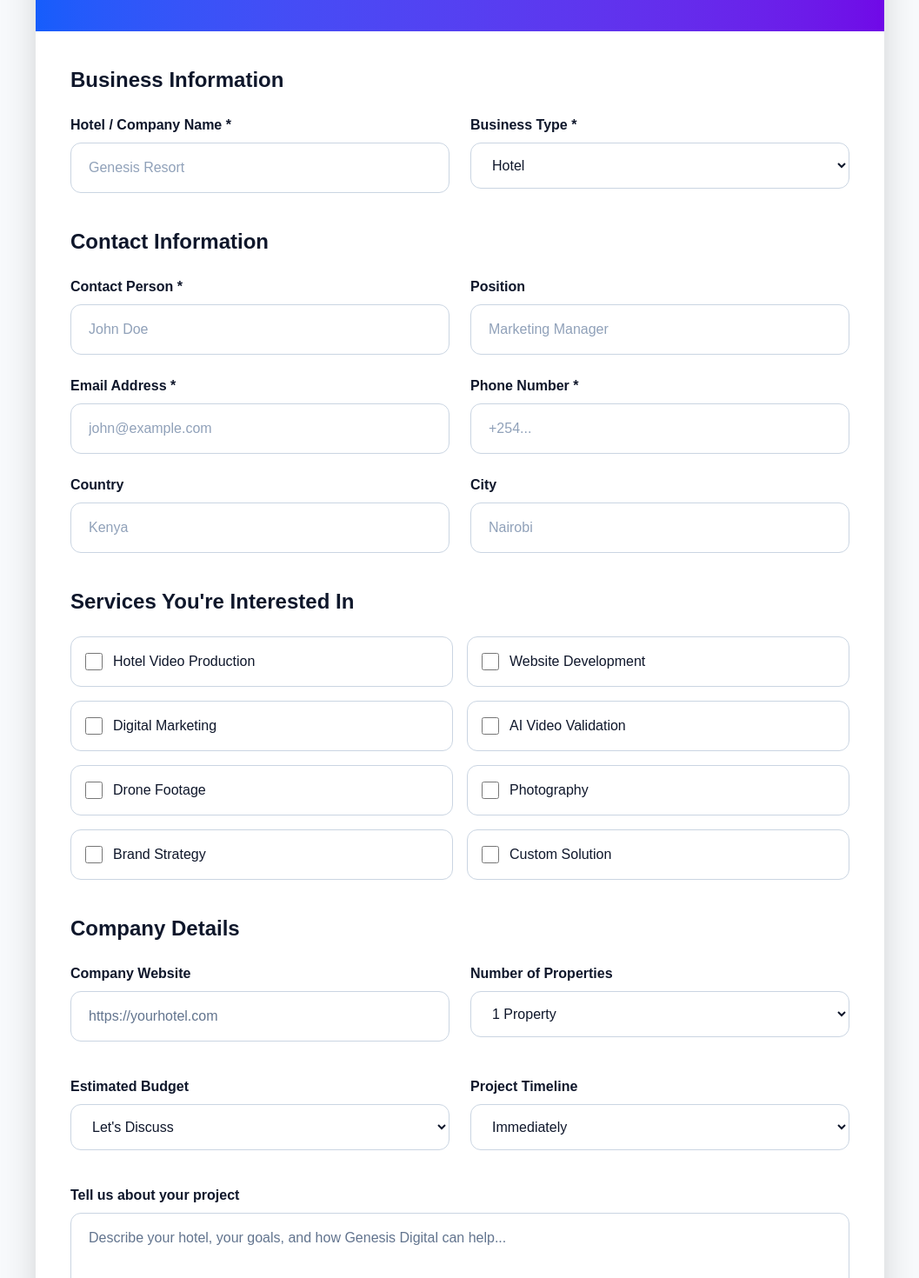
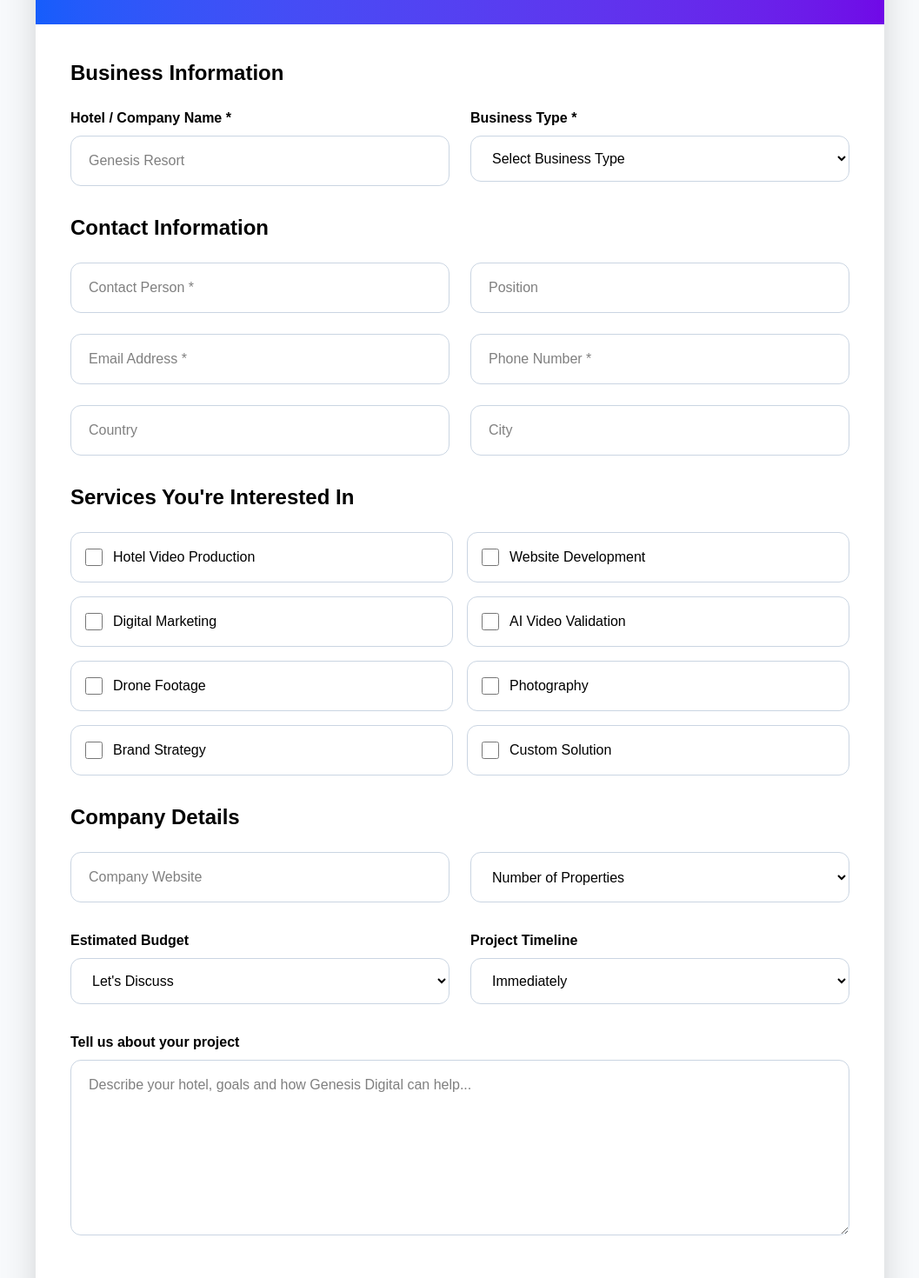
Before and after one commit to ezekielmose/genesis_website_proffesional, a Next.js app: page /partner in a window 1280 px wide. Shown: the part 440-1910 px from the top of the page at 87% size, without its empty margins (111-1168 px from the left). Built offline with nearby package versions, Linux system fonts and the light colour scheme.

Commit message:
Update page.tsx

```diff
--- a/app/partner/page.tsx
+++ b/app/partner/page.tsx
@@ -1,19 +1,144 @@
 "use client";
 
+import { useState } from "react";
 import { motion } from "framer-motion";
-import { ArrowLeft, Send, Building2 } from "lucide-react";
+import {
+  ArrowLeft,
+  Send,
+  Building2,
+  Loader2,
+  CheckCircle,
+} from "lucide-react";
 import Link from "next/link";
 
 export default function PartnerPage() {
+  const [loading, setLoading] = useState(false);
+  const [success, setSuccess] = useState("");
+  const [error, setError] = useState("");
+
+  const [formData, setFormData] = useState({
+    companyName: "",
+    businessType: "",
+    contactPerson: "",
+    position: "",
+    email: "",
+    phone: "",
+    country: "",
+    city: "",
+    website: "",
+    properties: "",
+    budget: "",
+    timeline: "",
+    project: "",
+    services: [] as string[],
+  });
+
+  const services = [
+    "Hotel Video Production",
+    "Website Development",
+    "Digital Marketing",
+    "AI Video Validation",
+    "Drone Footage",
+    "Photography",
+    "Brand Strategy",
+    "Custom Solution",
+  ];
+
+  const handleChange = (
+    e: React.ChangeEvent<
+      HTMLInputElement | HTMLTextAreaElement | HTMLSelectElement
+    >
+  ) => {
+    setFormData({
+      ...formData,
+      [e.target.name]: e.target.value,
+    });
+  };
+
+  const handleCheckbox = (service: string) => {
+    if (formData.services.includes(service)) {
+      setFormData({
+        ...formData,
+        services: formData.services.filter((s) => s !== service),
+      });
+    } else {
+      setFormData({
+        ...formData,
+        services: [...formData.services, service],
+      });
+    }
+  };
+
+  const handleSubmit = async (
+    e: React.FormEvent<HTMLFormElement>
+  ) => {
+    e.preventDefault();
+
+    setSuccess("");
+    setError("");
+
+    if (
+      !formData.companyName ||
+      !formData.businessType ||
+      !formData.contactPerson ||
+      !formData.email ||
+      !formData.phone
+    ) {
+      setError("Please fill in all required fields.");
+      return;
+    }
+
+    setLoading(true);
+
+    try {
+      const response = await fetch("/api/partner", {
+        method: "POST",
+        headers: {
+          "Content-Type": "application/json",
+        },
+        body: JSON.stringify(formData),
+      });
+
+      const data = await response.json();
+
+      if (!response.ok) {
+        throw new Error(data.message);
+      }
+
+      setSuccess(
+        "Your partnership request has been submitted successfully. Our team will contact you shortly."
+      );
+
+      setFormData({
+        companyName: "",
+        businessType: "",
+        contactPerson: "",
+        position: "",
+        email: "",
+        phone: "",
+        country: "",
+        city: "",
+        website: "",
+        properties: "",
+        budget: "",
+        timeline: "",
+        project: "",
+        services: [],
+      });
+    } catch (err: any) {
+      setError(err.message || "Something went wrong.");
+    }
+
+    setLoading(false);
+  };
+
   return (
     <main className="min-h-screen bg-slate-50 py-20">
       <div className="mx-auto max-w-5xl px-6">
 
-        {/* Back Button */}
-
         <Link
           href="/get-started"
-          className="mb-10 inline-flex items-center gap-2 font-medium text-blue-600 transition hover:text-blue-700"
+          className="mb-10 inline-flex items-center gap-2 text-blue-600 hover:text-blue-700"
         >
           <ArrowLeft size={18} />
           Back
@@ -22,7 +147,7 @@
         <motion.div
           initial={{ opacity: 0, y: 40 }}
           animate={{ opacity: 1, y: 0 }}
-          transition={{ duration: 0.6 }}
+          transition={{ duration: .6 }}
           className="overflow-hidden rounded-[36px] bg-white shadow-2xl"
         >
 
@@ -40,7 +165,7 @@
               Become a Partner
             </h1>
 
-            <p className="mt-5 max-w-3xl text-lg leading-8 text-blue-100">
+            <p className="mt-5 max-w-3xl text-lg text-blue-100">
               We'd love to work with your hotel, resort, travel agency or
               hospitality business. Fill in the details below and our team
               will contact you shortly.
@@ -50,13 +175,29 @@
 
           {/* FORM */}
 
-          <form className="space-y-10 p-10">
+          <form
+            onSubmit={handleSubmit}
+            className="space-y-8 p-10"
+          >
 
-            {/* BUSINESS INFORMATION */}
+            {error && (
+              <div className="rounded-xl border border-red-300 bg-red-50 p-4 text-red-700">
+                {error}
+              </div>
+            )}
+
+            {success && (
+              <div className="flex items-center gap-3 rounded-xl border border-green-300 bg-green-50 p-4 text-green-700">
+                <CheckCircle size={22} />
+                {success}
+              </div>
+            )}
+
+            {/* Business Information */}
 
             <div>
 
-              <h2 className="mb-6 text-2xl font-bold text-slate-900">
+              <h2 className="mb-6 text-2xl font-bold text-black">
                 Business Information
               </h2>
 
@@ -64,29 +205,36 @@
 
                 <div>
 
-                  <label className="mb-2 block font-semibold text-slate-900">
+                  <label className="mb-2 block font-semibold text-black">
                     Hotel / Company Name *
                   </label>
 
                   <input
+                    name="companyName"
+                    value={formData.companyName}
+                    onChange={handleChange}
+                    required
                     type="text"
-                    required
                     placeholder="Genesis Resort"
-                    className="w-full rounded-xl border border-slate-300 px-5 py-4 text-slate-900 placeholder:text-slate-400 outline-none transition focus:border-blue-600 focus:ring-2 focus:ring-blue-200"
+                    className="w-full rounded-xl border border-slate-300 px-5 py-4 text-black outline-none transition focus:border-blue-600"
                   />
 
                 </div>
 
                 <div>
 
-                  <label className="mb-2 block font-semibold text-slate-900">
+                  <label className="mb-2 block font-semibold text-black">
                     Business Type *
                   </label>
 
                   <select
+                    name="businessType"
+                    value={formData.businessType}
+                    onChange={handleChange}
                     required
-                    className="w-full rounded-xl border border-slate-300 bg-white px-5 py-4 text-slate-900 outline-none transition focus:border-blue-600 focus:ring-2 focus:ring-blue-200"
+                    className="w-full rounded-xl border border-slate-300 px-5 py-4 text-black outline-none focus:border-blue-600"
                   >
+                    <option value="">Select Business Type</option>
                     <option>Hotel</option>
                     <option>Resort</option>
                     <option>Safari Lodge</option>
@@ -102,236 +250,263 @@
 
             </div>
 
-            {/* CONTACT INFORMATION */}
+            {/* Contact Information */}
 
             <div>
 
-              <h2 className="mb-6 text-2xl font-bold text-slate-900">
+              <h2 className="mb-6 text-2xl font-bold text-black">
                 Contact Information
               </h2>
 
               <div className="grid gap-6 md:grid-cols-2">
 
-                <div>
-
-                  <label className="mb-2 block font-semibold text-slate-900">
-                    Contact Person *
-                  </label>
+                <input
+                  name="contactPerson"
+                  value={formData.contactPerson}
+                  onChange={handleChange}
+                  required
+                  placeholder="Contact Person *"
+                  className="rounded-xl border border-slate-300 px-5 py-4 text-black outline-none focus:border-blue-600"
+                />
 
                 <input
-                    required
-                    placeholder="John Doe"
-                    className="w-full rounded-xl border border-slate-300 px-5 py-4 text-slate-900 placeholder:text-slate-400 outline-none transition focus:border-blue-600 focus:ring-2 focus:ring-blue-200"
+                  name="position"
+                  value={formData.position}
+                  onChange={handleChange}
+                  placeholder="Position"
+                  className="rounded-xl border border-slate-300 px-5 py-4 text-black outline-none focus:border-blue-600"
                 />
 
-                </div>
-
-                <div>
-
-                  <label className="mb-2 block font-semibold text-slate-900">
-                    Position
-                  </label>
+                <input
+                  name="email"
+                  value={formData.email}
+                  onChange={handleChange}
+                  required
+                  type="email"
+                  placeholder="Email Address *"
+                  className="rounded-xl border border-slate-300 px-5 py-4 text-black outline-none focus:border-blue-600"
+                />
 
                 <input
-                    placeholder="Marketing Manager"
-                    className="w-full rounded-xl border border-slate-300 px-5 py-4 text-slate-900 placeholder:text-slate-400 outline-none transition focus:border-blue-600 focus:ring-2 focus:ring-blue-200"
+                  name="phone"
+                  value={formData.phone}
+                  onChange={handleChange}
+                  required
+                  placeholder="Phone Number *"
+                  className="rounded-xl border border-slate-300 px-5 py-4 text-black outline-none focus:border-blue-600"
                 />
 
-                </div>
-
-                <div>
-
-                  <label className="mb-2 block font-semibold text-slate-900">
-                    Email Address *
-                  </label>
+                <input
+                  name="country"
+                  value={formData.country}
+                  onChange={handleChange}
+                  placeholder="Country"
+                  className="rounded-xl border border-slate-300 px-5 py-4 text-black outline-none focus:border-blue-600"
+                />
 
                 <input
-                    type="email"
-                    required
-                    placeholder="john@example.com"
-                    className="w-full rounded-xl border border-slate-300 px-5 py-4 text-slate-900 placeholder:text-slate-400 outline-none transition focus:border-blue-600 focus:ring-2 focus:ring-blue-200"
-                  />
-
-                </div>
-
-                <div>
-
-                  <label className="mb-2 block font-semibold text-slate-900">
-                    Phone Number *
-                  </label>
-
-                  <input
-                    required
-                    placeholder="+254..."
-                    className="w-full rounded-xl border border-slate-300 px-5 py-4 text-slate-900 placeholder:text-slate-400 outline-none transition focus:border-blue-600 focus:ring-2 focus:ring-blue-200"
-                  />
-
-                </div>
-
-                <div>
-
-                  <label className="mb-2 block font-semibold text-slate-900">
-                    Country
-                  </label>
-
-                  <input
-                    placeholder="Kenya"
-                    className="w-full rounded-xl border border-slate-300 px-5 py-4 text-slate-900 placeholder:text-slate-400 outline-none transition focus:border-blue-600 focus:ring-2 focus:ring-blue-200"
-                  />
-
-                </div>
-
-                <div>
-
-                  <label className="mb-2 block font-semibold text-slate-900">
-                    City
-                  </label>
-
-                  <input
-                    placeholder="Nairobi"
-                    className="w-full rounded-xl border border-slate-300 px-5 py-4 text-slate-900 placeholder:text-slate-400 outline-none transition focus:border-blue-600 focus:ring-2 focus:ring-blue-200"
+                  name="city"
+                  value={formData.city}
+                  onChange={handleChange}
+                  placeholder="City"
+                  className="rounded-xl border border-slate-300 px-5 py-4 text-black outline-none focus:border-blue-600"
                 />
 
               </div>
 
             </div>
 
-            </div>
-
-            {/* Services */}
 
               {/* Services */}
 
             <div>
-              <h2 className="mb-6 text-2xl font-bold text-slate-900">
+
+              <h2 className="mb-6 text-2xl font-bold text-black">
                 Services You're Interested In
               </h2>
 
               <div className="grid gap-4 md:grid-cols-2">
-                {[
-                  "Hotel Video Production",
-                  "Website Development",
-                  "Digital Marketing",
-                  "AI Video Validation",
-                  "Drone Footage",
-                  "Photography",
-                  "Brand Strategy",
-                  "Custom Solution",
-                ].map((service) => (
+
+                {services.map((service) => (
+
                   <label
                     key={service}
-                    className="flex cursor-pointer items-center gap-3 rounded-xl border border-slate-300 p-4 text-slate-900 transition hover:border-blue-600 hover:bg-blue-50"
+                    className="flex cursor-pointer items-center gap-3 rounded-xl border border-slate-300 p-4 transition hover:border-blue-600 hover:bg-blue-50"
                   >
+
                     <input
                       type="checkbox"
-                      className="h-5 w-5 accent-blue-600"
+                      checked={formData.services.includes(service)}
+                      onChange={() => handleCheckbox(service)}
+                      className="h-5 w-5"
                     />
 
-                    <span className="font-medium text-slate-900">
+                    <span className="font-medium text-black">
                       {service}
                     </span>
+
                   </label>
+
                 ))}
+
               </div>
+
             </div>
 
             {/* Company Details */}
 
             <div>
-              <h2 className="mb-6 text-2xl font-bold text-slate-900">
+
+              <h2 className="mb-6 text-2xl font-bold text-black">
                 Company Details
               </h2>
 
               <div className="grid gap-6 md:grid-cols-2">
-                <div>
-                  <label className="mb-2 block font-semibold text-slate-900">
-                    Company Website
-                  </label>
 
                 <input
-                    type="url"
-                    placeholder="https://yourhotel.com"
-                    className="w-full rounded-xl border border-slate-300 px-5 py-4 text-slate-900 placeholder:text-slate-500 outline-none focus:border-blue-600"
+                  name="website"
+                  value={formData.website}
+                  onChange={handleChange}
+                  placeholder="Company Website"
+                  className="rounded-xl border border-slate-300 px-5 py-4 text-black outline-none transition focus:border-blue-600"
                 />
+
+                <select
+                  name="properties"
+                  value={formData.properties}
+                  onChange={handleChange}
+                  className="rounded-xl border border-slate-300 px-5 py-4 text-black outline-none transition focus:border-blue-600"
+                >
+
+                  <option value="">
+                    Number of Properties
+                  </option>
+
+                  <option>1</option>
+
+                  <option>2 - 5</option>
+
+                  <option>6 - 10</option>
+
+                  <option>11+</option>
+
+                </select>
+
               </div>
 
-                <div>
-                  <label className="mb-2 block font-semibold text-slate-900">
-                    Number of Properties
-                  </label>
-
-                  <select
-                    className="w-full rounded-xl border border-slate-300 px-5 py-4 text-slate-900 outline-none focus:border-blue-600"
-                  >
-                    <option>1 Property</option>
-                    <option>2 - 5 Properties</option>
-                    <option>6 - 10 Properties</option>
-                    <option>11+ Properties</option>
-                  </select>
-                </div>
-              </div>
             </div>
 
-            {/* Budget */}
+            {/* Budget & Timeline */}
 
             <div className="grid gap-6 md:grid-cols-2">
+
               <div>
-                <label className="mb-2 block font-semibold text-slate-900">
+
+                <label className="mb-2 block font-semibold text-black">
                   Estimated Budget
                 </label>
 
                 <select
-                  className="w-full rounded-xl border border-slate-300 px-5 py-4 text-slate-900 outline-none focus:border-blue-600"
+                  name="budget"
+                  value={formData.budget}
+                  onChange={handleChange}
+                  className="w-full rounded-xl border border-slate-300 px-5 py-4 text-black outline-none transition focus:border-blue-600"
                 >
-                  <option>Let's Discuss</option>
+
+                  <option value="">
+                    Let's Discuss
+                  </option>
+
                   <option>Under $1,000</option>
+
                   <option>$1,000 - $5,000</option>
+
                   <option>$5,000 - $10,000</option>
+
                   <option>$10,000+</option>
+
                 </select>
+
               </div>
 
               <div>
-                <label className="mb-2 block font-semibold text-slate-900">
+
+                <label className="mb-2 block font-semibold text-black">
                   Project Timeline
                 </label>
 
                 <select
-                  className="w-full rounded-xl border border-slate-300 px-5 py-4 text-slate-900 outline-none focus:border-blue-600"
+                  name="timeline"
+                  value={formData.timeline}
+                  onChange={handleChange}
+                  className="w-full rounded-xl border border-slate-300 px-5 py-4 text-black outline-none transition focus:border-blue-600"
                 >
-                  <option>Immediately</option>
+
+                  <option value="">
+                    Immediately
+                  </option>
+
                   <option>Within 1 Month</option>
+
                   <option>1 - 3 Months</option>
+
                   <option>Just Exploring</option>
+
                 </select>
-              </div>
+
               </div>
 
-            {/* Project */}
+            </div>
+
+            {/* Project Description */}
 
             <div>
-              <label className="mb-2 block font-semibold text-slate-900">
+
+              <label className="mb-2 block font-semibold text-black">
                 Tell us about your project
               </label>
 
               <textarea
+                name="project"
+                value={formData.project}
+                onChange={handleChange}
                 rows={7}
-                placeholder="Describe your hotel, your goals, and how Genesis Digital can help..."
-                className="w-full rounded-xl border border-slate-300 px-5 py-4 text-slate-900 placeholder:text-slate-500 outline-none focus:border-blue-600"
+                placeholder="Describe your hotel, goals and how Genesis Digital can help..."
+                className="w-full rounded-xl border border-slate-300 px-5 py-4 text-black outline-none transition focus:border-blue-600"
               />
+
             </div>
 
-            {/* Submit */}
+              {/* Submit Button */}
 
             <div className="pt-4">
+
               <button
                 type="submit"
-                className="flex items-center gap-3 rounded-2xl bg-gradient-to-r from-blue-600 to-violet-700 px-10 py-5 font-semibold text-white transition-all duration-300 hover:scale-105 hover:shadow-xl"
+                disabled={loading}
+                className="flex items-center gap-3 rounded-2xl bg-gradient-to-r from-blue-600 to-violet-700 px-10 py-5 font-semibold text-white transition hover:scale-105 disabled:cursor-not-allowed disabled:opacity-70"
               >
+
+                {loading ? (
+                  <>
+                    <Loader2
+                      size={20}
+                      className="animate-spin"
+                    />
+
+                    Sending...
+
+                  </>
+                ) : (
+                  <>
                     <Send size={20} />
 
                     Submit Partnership Request
+                  </>
+                )}
+
               </button>
+
             </div>
 
           </form>
```
Lines whose indentation alone changed are shown as unchanged.
